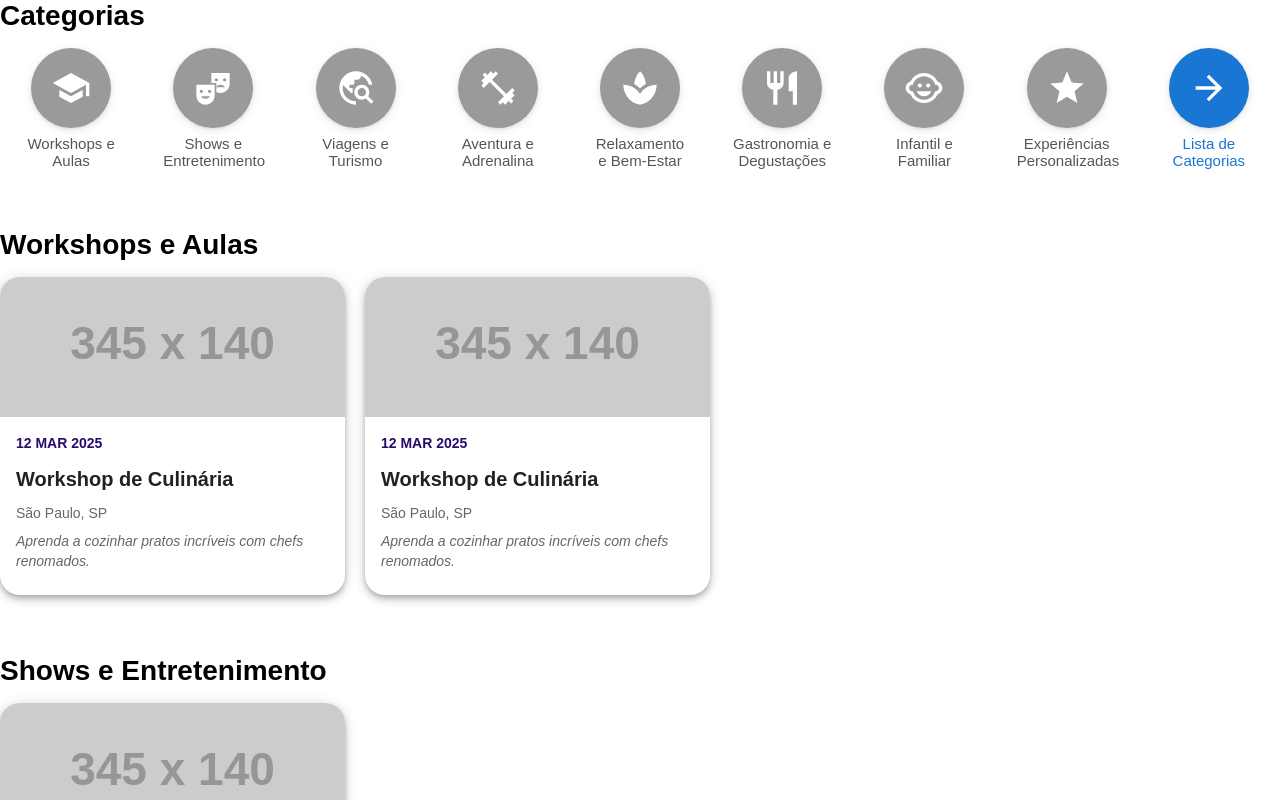
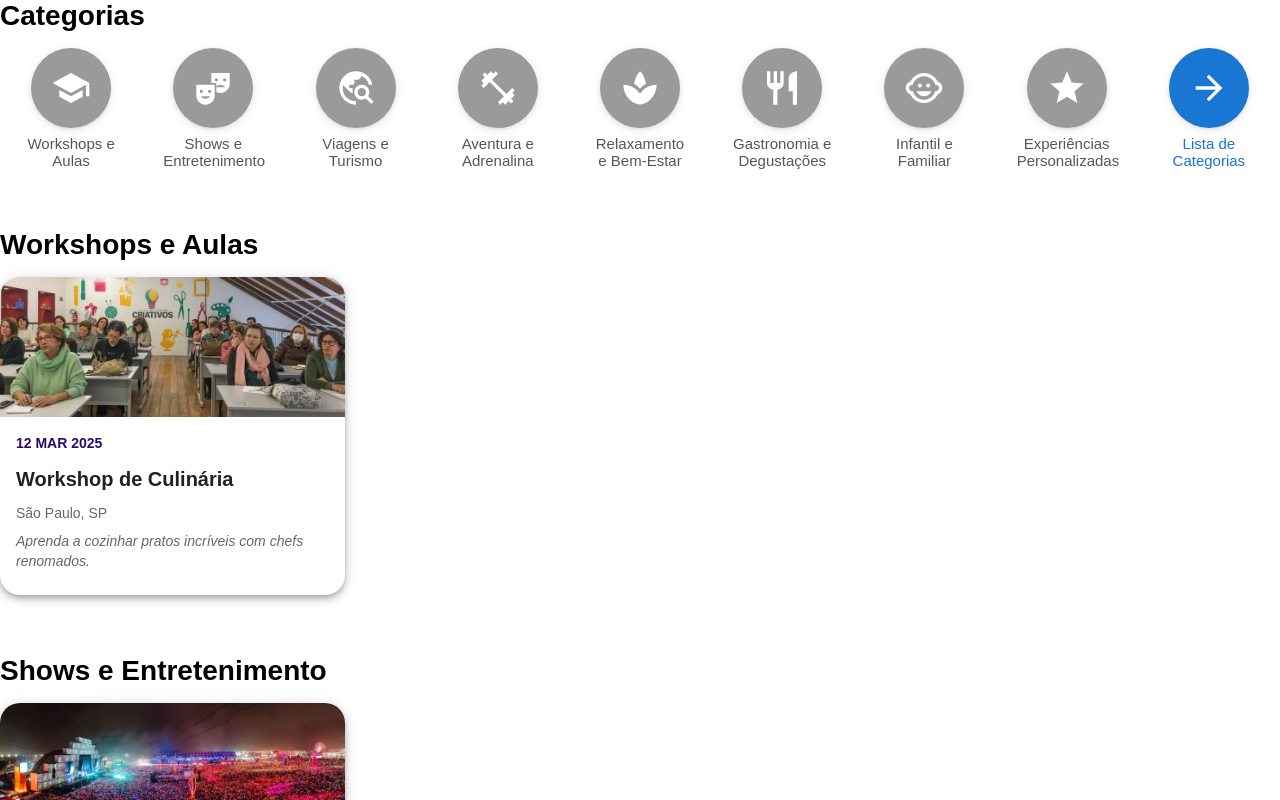
Before and after one commit to vivereTeam/vivere-front, a React (Vite) app: page / in a window 1280 px wide. Shown: the top 800 px of the page. Built offline with nearby package versions, Linux system fonts and the light colour scheme.

Commit message:
feat: add placeholder images to the cards

```diff
--- a/src/pages/home/ExperienceData.js
+++ b/src/pages/home/ExperienceData.js
@@ -1,16 +1,17 @@
+import aventuraAdrenalina from "./assets/Aventura e Adrenalina.png";
+import experienciasPersonalizadas from "./assets/Experiências Personalizadas.png";
+import gastronomiaDegustacoes from "./assets/Gastronomia e Degustações.png";
+import infantilFamiliar from "./assets/Infantil e Familiar.png";
+import relaxamentoBemEstar from "./assets/Relaxamento e Bem-Estar.png";
+import showsEntretenimento from "./assets/Shows e Entretenimento.png";
+import viagensTurismo from "./assets/Viagens e Turismo.png";
+import workshopsAulas from "./assets/Workshops e Aulas.png";
+
 const experienceData = {
   "Workshops e Aulas": [
     {
       id: 1,
-        imageUrl: "https://via.placeholder.com/345x140",
-        date: "12 Mar 2025",
-        title: "Workshop de Culinária",
-        location: "São Paulo, SP",
-        details: "Aprenda a cozinhar pratos incríveis com chefs renomados.",
-      },
-      {
-        id: 10,
-        imageUrl: "https://via.placeholder.com/345x140",
+      imageUrl: workshopsAulas,
       date: "12 Mar 2025",
       title: "Workshop de Culinária",
       location: "São Paulo, SP",
@@ -20,7 +21,7 @@ const experienceData = {
   "Shows e Entretenimento": [
     {
       id: 2,
-        imageUrl: "https://via.placeholder.com/345x140",
+      imageUrl: showsEntretenimento,
       date: "20 Abr 2025",
       title: "Show de Comédia Stand-up",
       location: "Rio de Janeiro, RJ",
@@ -30,7 +31,7 @@ const experienceData = {
   "Viagens e Turismo": [
     {
       id: 3,
-        imageUrl: "https://via.placeholder.com/345x140",
+      imageUrl: viagensTurismo,
       date: "15 Mai 2025",
       title: "Tour Gastronômico",
       location: "Florianópolis, SC",
@@ -40,7 +41,7 @@ const experienceData = {
   "Aventura e Adrenalina": [
     {
       id: 4,
-        imageUrl: "https://via.placeholder.com/345x140",
+      imageUrl: aventuraAdrenalina,
       date: "10 Jun 2025",
       title: "Aventura de Rafting",
       location: "Foz do Iguaçu, PR",
@@ -50,7 +51,8 @@ const experienceData = {
   "Experiencia em Destaque": [
     {
       id: 10,
-          imageUrl: "https://hotelmt.com.br/wp-content/uploads/2018/11/258705-confira-5-dicas-para-organizar-um-evento-beneficente.jpg",
+      imageUrl:
+        "https://hotelmt.com.br/wp-content/uploads/2018/11/258705-confira-5-dicas-para-organizar-um-evento-beneficente.jpg",
       date: "1 Jul 2025",
       title: "Retiro de Yoga",
       location: "Paraty, RJ",
@@ -60,7 +62,7 @@ const experienceData = {
   "Relaxamento e Bem-Estar": [
     {
       id: 5,
-        imageUrl: "https://via.placeholder.com/345x140",
+      imageUrl: relaxamentoBemEstar,
       date: "1 Jul 2025",
       title: "Retiro de Yoga",
       location: "Paraty, RJ",
@@ -70,7 +72,7 @@ const experienceData = {
   "Gastronomia e Degustações": [
     {
       id: 6,
-        imageUrl: "https://via.placeholder.com/345x140",
+      imageUrl: gastronomiaDegustacoes,
       date: "5 Ago 2025",
       title: "Degustação de Vinhos",
       location: "Bento Gonçalves, RS",
@@ -80,7 +82,7 @@ const experienceData = {
   "Infantil e Familiar": [
     {
       id: 7,
-        imageUrl: "https://via.placeholder.com/345x140",
+      imageUrl: infantilFamiliar,
       date: "25 Set 2025",
       title: "Passeio ao Zoológico",
       location: "Curitiba, PR",
@@ -90,7 +92,7 @@ const experienceData = {
   "Experiências Personalizadas": [
     {
       id: 8,
-        imageUrl: "https://via.placeholder.com/345x140",
+      imageUrl: experienciasPersonalizadas,
       date: "30 Out 2025",
       title: "Experiência Personalizada de Aventura",
       location: "Pantanal, MS",
```
Lines whose indentation alone changed are shown as unchanged.
